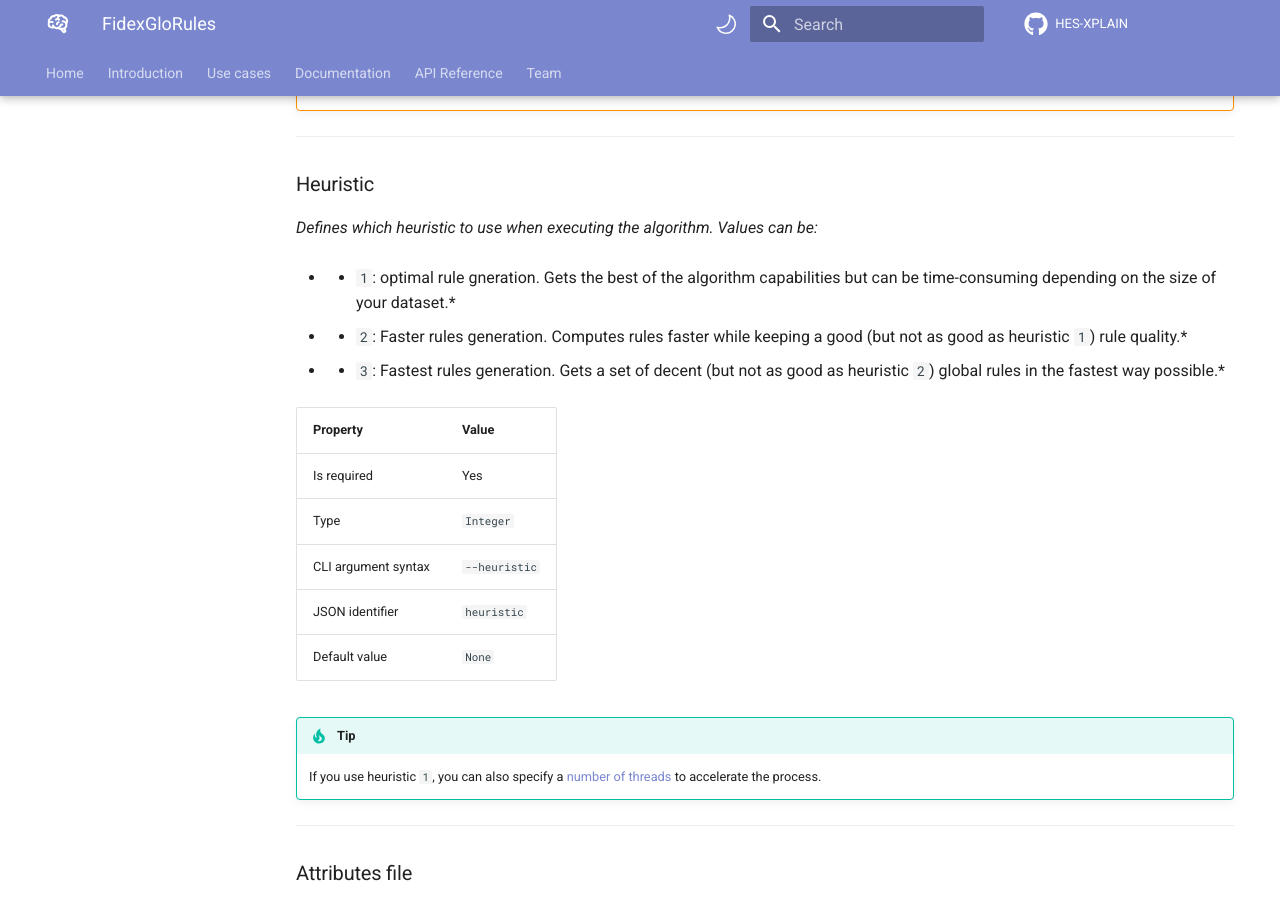
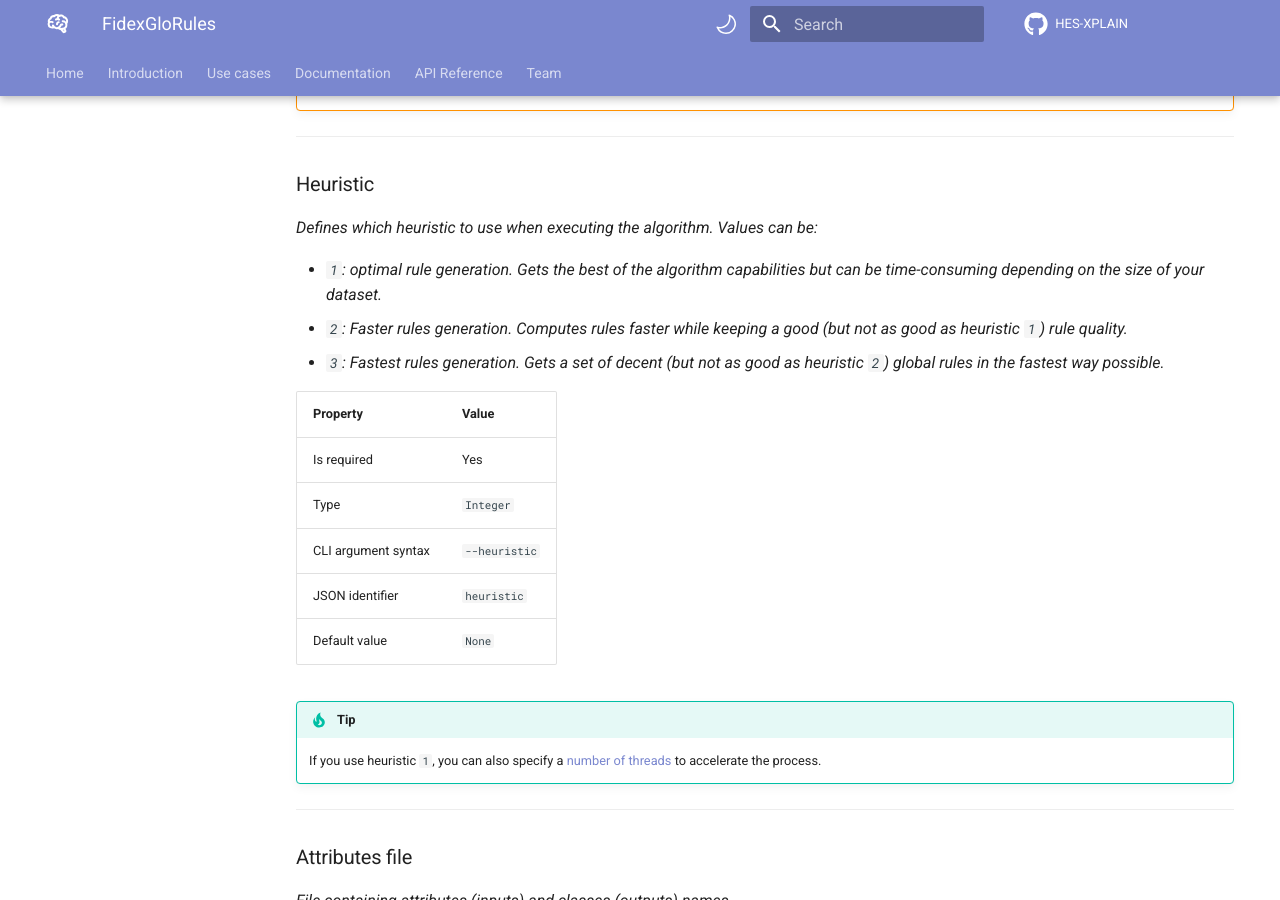
Before and after one commit to HES-XPLAIN/hes-xplain.github.io, an MkDocs documentation site: the page built from docs/documentation/algorithms/fidex/fidexglorules.md, in a window 1280 px wide and 900 px high, scrolled down 6736 px. Built offline with MkDocs 1.6.1 and Material for MkDocs 9.7.7, drawn with Linux system fonts in a browser that asks for light colours; comment, search, counter and statistics services are not loaded; some of the changed text lies outside the part shown.

Commit message:
Fixed typos

```diff
--- a/docs/documentation/algorithms/fidex/fidexglorules.md
+++ b/docs/documentation/algorithms/fidex/fidexglorules.md
@@ -199,9 +199,9 @@ The `FidexGloRules` algorithm has required and optional arguments to be specifie
 ### Heuristic
 *Defines which heuristic to use when executing the algorithm. Values can be:*
 
-* - `1`: optimal rule gneration. Gets the best of the algorithm capabilities but can be time-consuming depending on the size of your dataset.*
-* - `2`: Faster rules generation. Computes rules faster while keeping a good (but not as good as heuristic `1`) rule quality.*
-* - `3`: Fastest rules generation. Gets a set of decent (but not as good as heuristic `2`) global rules in the fastest way possible.*
+- *`1`: optimal rule generation. Gets the best of the algorithm capabilities but can be time-consuming depending on the size of your dataset.*
+- *`2`: Faster rules generation. Computes rules faster while keeping a good (but not as good as heuristic `1`) rule quality.*
+- *`3`: Fastest rules generation. Gets a set of decent (but not as good as heuristic `2`) global rules in the fastest way possible.*
 
 |  **Property**           | **Value**               |
 |:------------------------|:------------------------|
```
Also changed, not shown: other parts of docs/documentation/algorithms/fidex/fidexglorules.md (+1 -5 lines).
